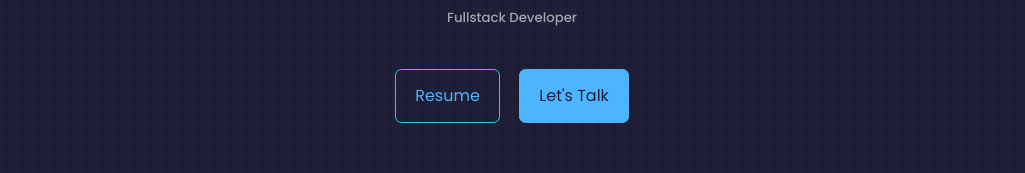
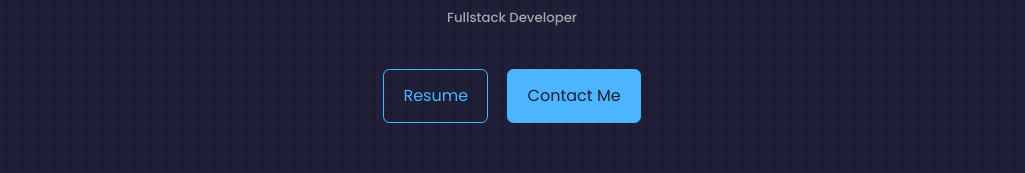
Before and after one commit to Tomasmakaj/Tomas-Makaj, a React (Create React App) app: page / in a window 1280 px wide. Shown: the part 134-307 px from the top of the page, without its empty margins (128-1153 px from the left). Built offline with nearby package versions, Linux system fonts and the light colour scheme.

Commit message:
contact me

```diff
--- a/src/components/header/CTA.jsx
+++ b/src/components/header/CTA.jsx
@@ -6,7 +6,7 @@ const CTA = () => {
   return (
     <div className='cta'>
         <a href= {Resume} target = "_blank " className='btn'>Resume</a>
-        <a href="#contact" className='btn btn-primary'>Let's Talk</a>
+        <a href="#contact" className='btn btn-primary'>Contact Me</a>
     </div>
   )
 }
```
